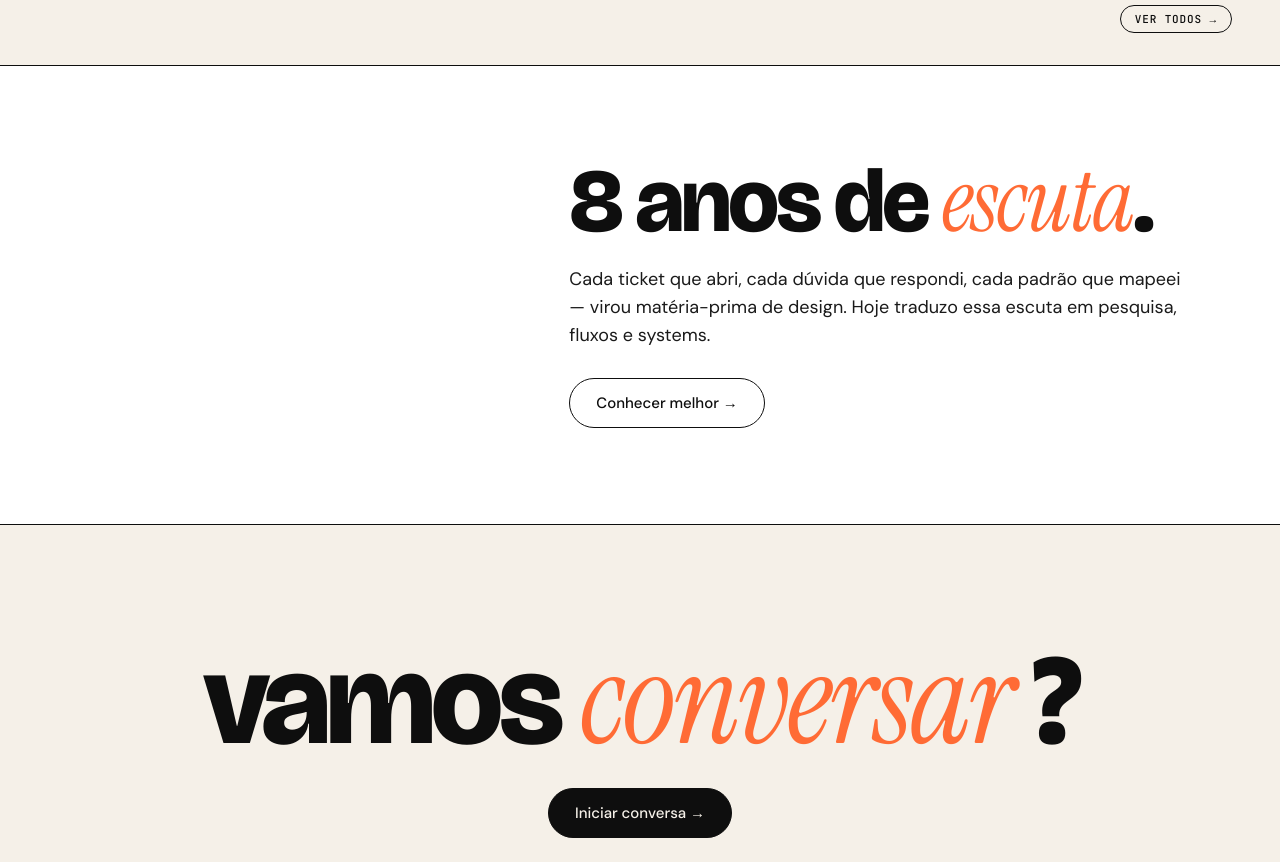
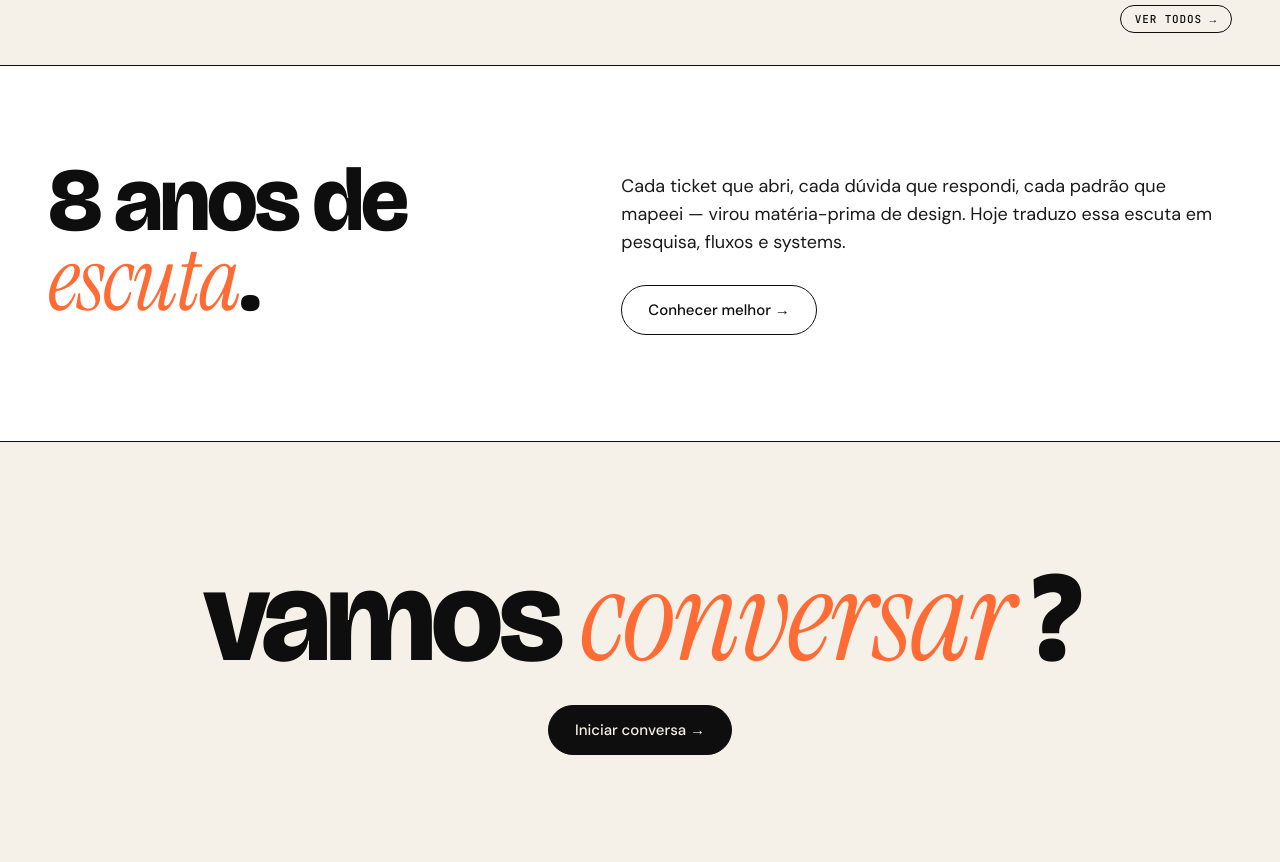
Before and after one commit to danibsoares/danibsoares.github.io, a plain HTML site: page index.html in a window 1280 px wide. Shown: the part 1218-2080 px from the top of the page. Drawn offline with nearby package versions, Linux system fonts and the light colour scheme.

Commit message:
adjusts teaser

```diff
--- a/css/main.css
+++ b/css/main.css
@@ -951,6 +951,8 @@ button.db-pill {
 /* Sobre teaser */
 .db-sobre-teaser {
   align-items: center;
+  display: flex;
+  justify-content: space-between;
 }
 
 .db-sobre-teaser .db-hero--md {
--- a/index.html
+++ b/index.html
@@ -170,19 +170,19 @@
 
 
       <!-- Sobre teaser -->
-      <div class="db-section db-section--elevated db-sobre-teaser db-grid-asym--rev">
+      <div class="db-section db-section--elevated db-sobre-teaser">
         <div>
-            <!-- remover e ver pelo que substituir -->
-          <!-- <span class="db-pill db-pill--dashed">SOBRE</span> -->
+          <h2 class="db-hero--md" data-i18n-html="home.teaser.heading">
+          8 anos de <em class="db-italic">escuta</em>.
+          </h2>
         </div>
         <div class="db-sobre-teaser__content">
-          <h2 class="db-hero--md" data-i18n-html="home.teaser.heading">
-            8 anos de <em class="db-italic">escuta</em>.
-          </h2>
-          <p class="db-body" data-i18n="home.teaser.body">
+          <div>
+           <p class="db-body" data-i18n="home.teaser.body">
             Cada ticket que abri, cada dúvida que respondi, cada padrão que mapeei — virou matéria-prima de design. Hoje traduzo essa escuta em pesquisa, fluxos e systems.
           </p>
           <button class="db-btn db-btn--ghost" data-nav="sobre" data-i18n="home.teaser.cta">Conhecer melhor →</button>
+          </div>
         </div>
       </div>
 
```
